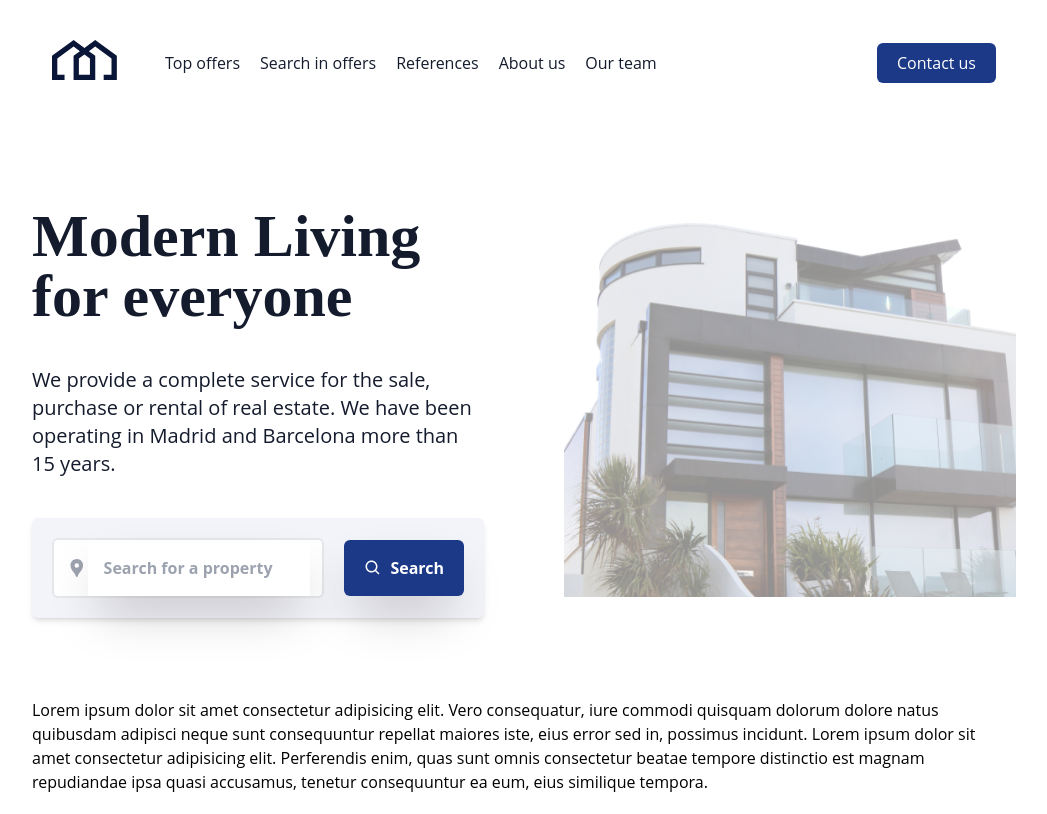
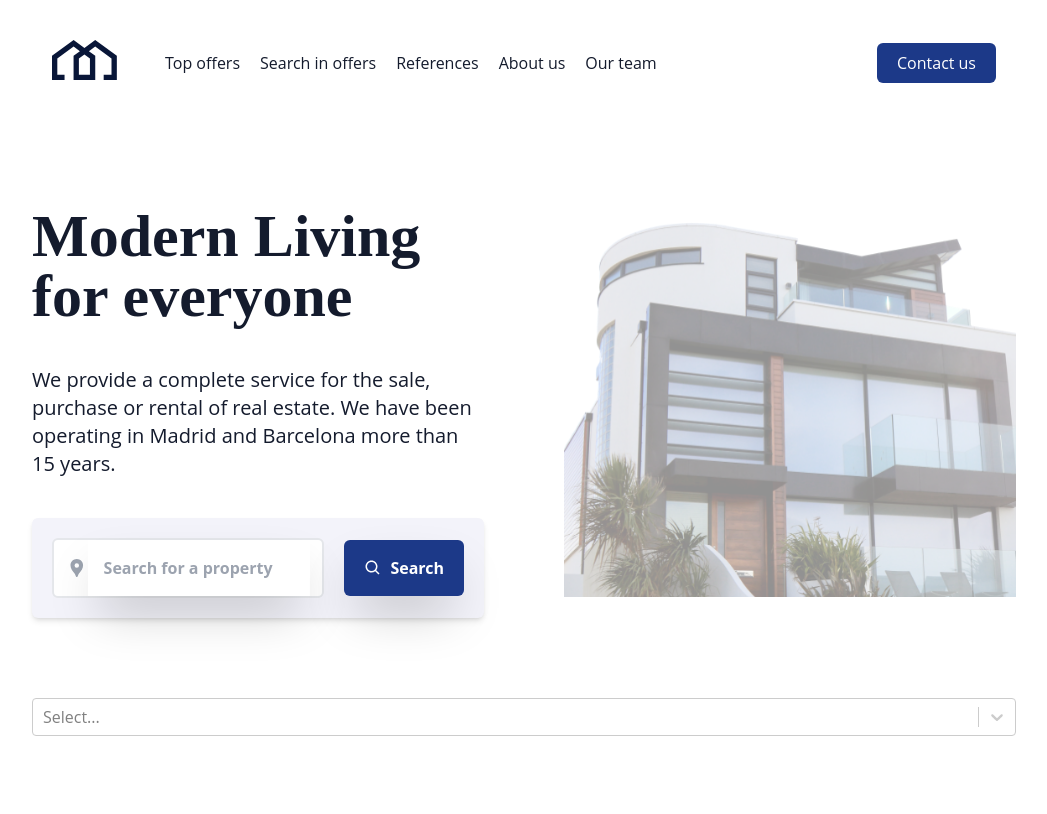
Before and after one commit to evergreenx/seekers-realty, a Next.js app: page / in a window 1280 px wide. Shown: the whole page, without its empty margins (116-1163 px from the left). Built offline with nearby package versions, Linux system fonts and the light colour scheme.

Commit message:
adding footer

```diff
--- /dev/null
+++ b/components/Footer/index.tsx
@@ -0,0 +1,16 @@
+/* eslint-disable react/jsx-key */
+import React from 'react'
+import Image from 'next/image'
+import Logo from '../../public/logo2.svg'
+
+const index = () => {
+    return (
+        <div className='bg-basic w-full h-80 p-5 flex flex-col items-center justify-center'>
+
+            <Image src={Logo} alt="logo" />
+            Seekers realty
+        </div>
+    )
+}
+
+export default index
--- a/package.json
+++ b/package.json
@@ -15,7 +15,9 @@
     "react": "17.0.2",
     "react-dom": "17.0.2",
     "react-icons": "^4.3.1",
-    "react-query": "^3.34.16"
+    "react-query": "^3.34.16",
+    "react-select": "^5.2.2",
+    "react-slick": "^0.28.1"
   },
   "devDependencies": {
     "@types/node": "17.0.21",
--- /dev/null
+++ b/pages/filter.tsx
@@ -0,0 +1,24 @@
+import React from 'react'
+import TopBar from '../components/TopBar/Index'
+import Footer from '../components/Footer'
+
+const Filter = () => {
+    return (
+        <>
+
+        <div className='max-w-5xl mx-auto p-5'>
+
+            <TopBar />
+
+
+
+
+        </div>
+
+        <Footer />
+
+</>
+    )
+}
+
+export default Filter
--- a/pages/index.tsx
+++ b/pages/index.tsx
@@ -1,18 +1,35 @@
 /* eslint-disable react/jsx-key */
 import React from 'react'
 import Home from '../components/Home/Index'
+import Select from 'react-select';
 
-const index = () => {
+const Index = () => {
+
+  const [selectedOption, setSelectedOption] = React.useState(null);
+
+  const options = [
+    { value: 'chocolate', label: 'Chocolate' },
+    { value: 'strawberry', label: 'Strawberry' },
+    { value: 'vanilla', label: 'Vanilla' },
+  ];
+
+  const handleChange = () => {
+    setSelectedOption(selectedOption);
+  };
   return (
     <div className='max-w-5xl mx-auto p-5'>
 
       <Home />
 
 
-      Lorem ipsum dolor sit amet consectetur adipisicing elit. Vero consequatur, iure commodi quisquam dolorum dolore natus quibusdam adipisci neque sunt consequuntur repellat maiores iste, eius error sed in, possimus incidunt.
-      Lorem ipsum dolor sit amet consectetur adipisicing elit. Perferendis enim, quas sunt omnis consectetur beatae tempore distinctio est magnam repudiandae ipsa quasi accusamus, tenetur consequuntur ea eum, eius similique tempora.
+      <Select
+        value={selectedOption}
+        onChange={handleChange}
+        options={options}
+      />
+
     </div>
   )
 }
 
-export default index
+export default Index
```
Also changed, not shown: components/Fade/index.js (deleted), public/logo2.svg (added), 1 other file (tests, documents, lock files or other folders).
